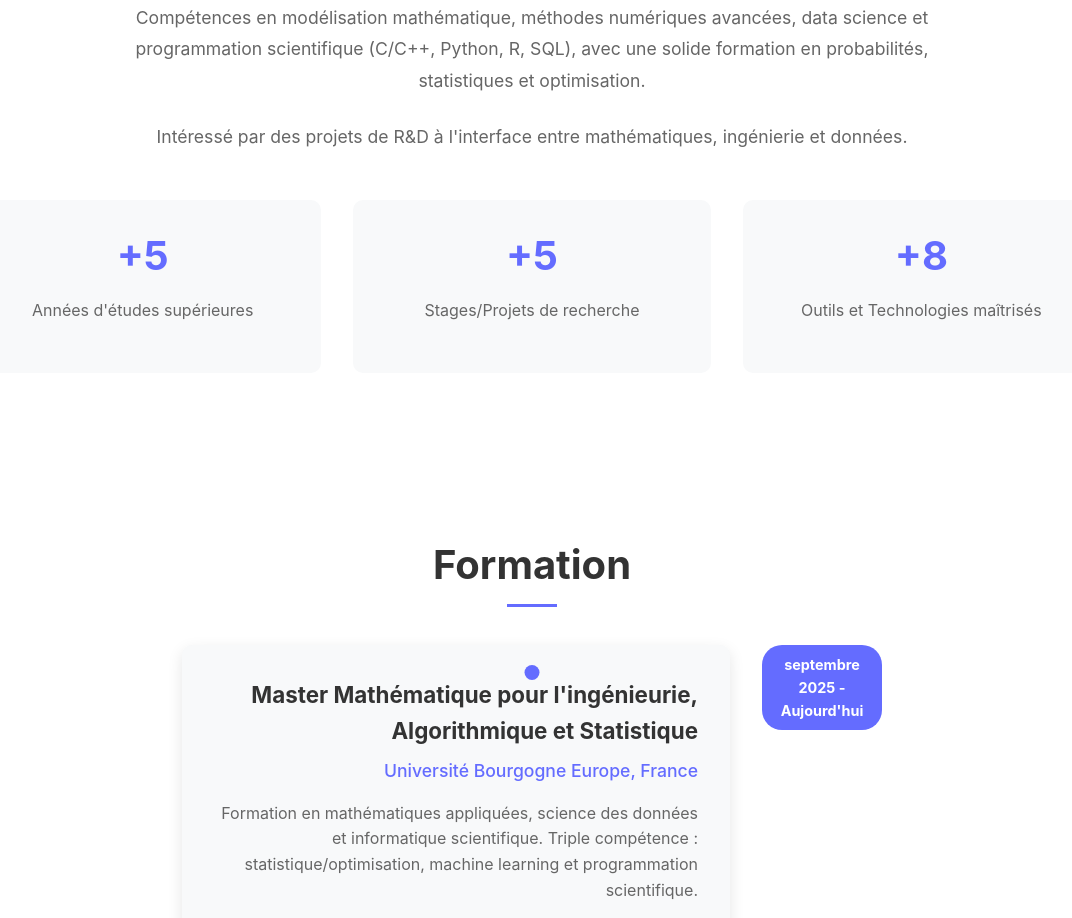
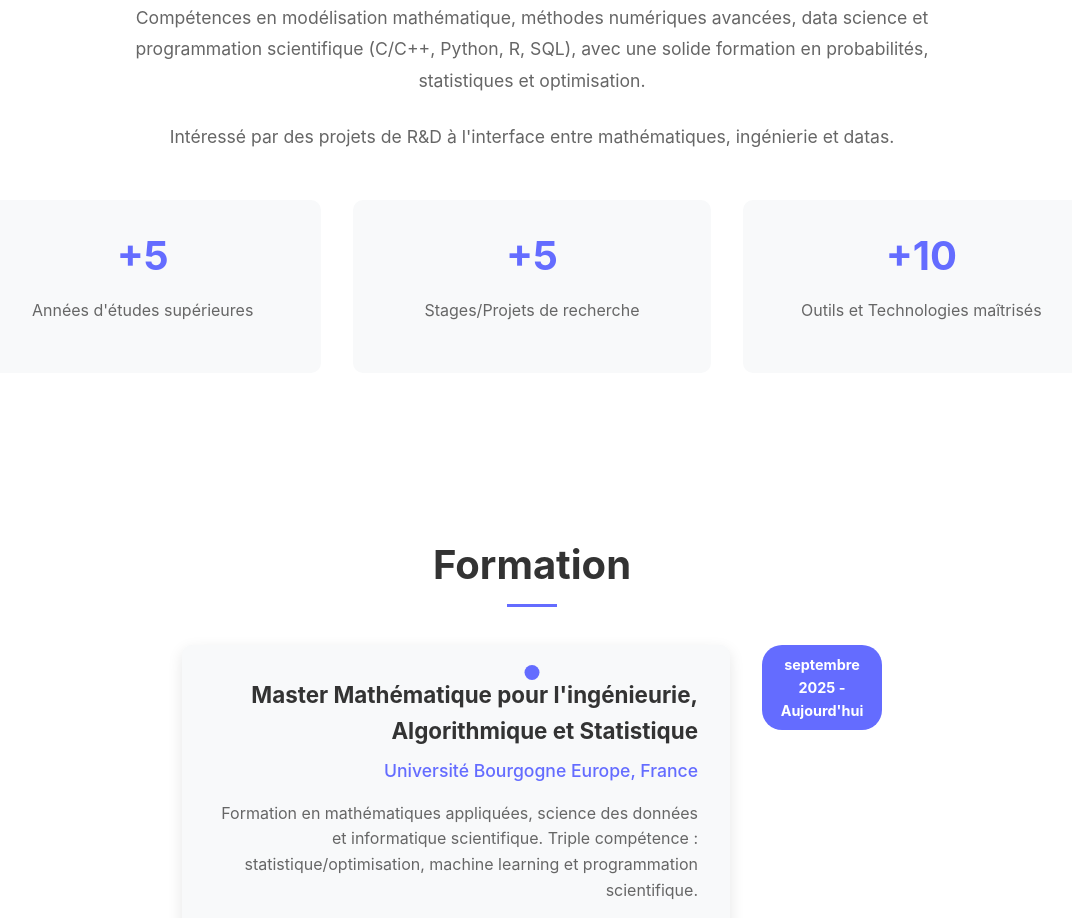
Before and after one commit to DiengAda/mon-portfolio, a React (Vite) app: page / in a window 1280 px wide. Shown: the part 1260-2178 px from the top of the page, without its empty margins (108-1180 px from the left). Built offline with nearby package versions, Linux system fonts and the light colour scheme.

Commit message:
Mise à jour section À propos

```diff
--- a/src/sections/About.jsx
+++ b/src/sections/About.jsx
@@ -17,7 +17,7 @@ function About() {
               Compétences en modélisation mathématique, méthodes numériques avancées, data science et programmation scientifique (C/C++, Python, R, SQL), avec une solide formation en probabilités, statistiques et optimisation.
             </p>
             <p>
-              Intéressé par des projets de R&D à l'interface entre mathématiques, ingénierie et données.
+              Intéressé par des projets de R&D à l'interface entre mathématiques, ingénierie et datas.
             </p>
             <div className="about-stats">
               <div className="stat">
@@ -29,7 +29,7 @@ function About() {
                 <p>Stages/Projets de recherche</p>
               </div>
               <div className="stat">
-                <h3>+8</h3>
+                <h3>+10</h3>
                 <p>Outils et Technologies maîtrisés</p>
               </div>
             </div>
```
